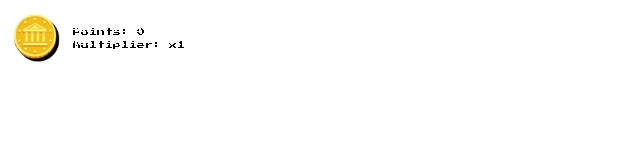
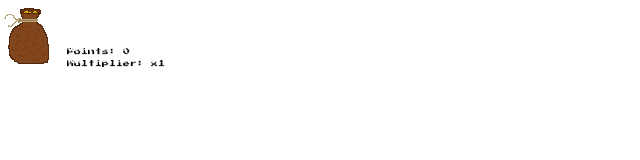
Before and after one commit to Deuxx2025/Raid-Based-Point-System, a website: page widget/widget.html in a window 1280 px wide. Shown: the whole page, without its empty margins (0-640 px from the left). Drawn offline with Linux system fonts and the light colour scheme.

Commit message:
Added the UI image and styled it

```diff
--- a/main.js
+++ b/main.js
@@ -38,7 +38,7 @@ const redemptions = [
 //#endregion
 
 //#region Variables
-const RECENT_BUFFER = 5;
+const RECENT_BUFFER = 10;
 let currentSkin = 'Zuko-Haruki'
 let pointsPool = 0;
 let intervalID;
@@ -282,7 +282,7 @@ async function getPlaylist() {
     let allItems = [];
     let nextPageToken = null;
 
-    while (allItems.length < 100) {
+    while (allItems.length < 200) {
         const response = await youtube.playlistItems.list({
             part: 'snippet',
             playlistId: 'LL',
@@ -296,7 +296,7 @@ async function getPlaylist() {
         if (!nextPageToken) break;
     }
 
-    allItems = allItems.slice(0, 100);
+    allItems = allItems.slice(0, 200);
     allItems = allItems.filter(item => item.snippet && item.snippet.resourceId);
     console.log('Playlist loaded:', allItems.length, 'songs');
     return allItems;
--- a/widget/style.css
+++ b/widget/style.css
@@ -15,9 +15,8 @@ body {
 
 #widget-container {
     display: flex;
-    align-items: center;
-    gap: 10px;
-    padding: 10px;
+    align-items: row;
+    align-items: flex-end;
 }
 
 #coin-sack {
@@ -25,11 +24,16 @@ body {
     cursor: pointer;
 }
 
+#coin-sack-img {
+    width: 64px;
+    image-rendering: pixelated;
+}
+
 #point-display {
     display: flex;
     flex-direction: column;
     gap: 5px;
-    font-size: 8px;
+    font-size: 7px;
 }
 
 .floating-points {
--- a/widget/widget.html
+++ b/widget/widget.html
@@ -8,7 +8,9 @@
 </head>
 <body>
     <div id="widget-container">
-        <div id="coin-sack">🪙</div>
+        <div id="coin-sack">
+            <img id="coin-sack-img" src="../assets/ui/coin-sack.png" alt="💰">
+        </div>
         <div id="point-display">
             <div id="points">Points: 0</div>
             <div id="multiplier">Multiplier: x1</div>
```
Also changed, not shown: widget/player.html (+2 -1 lines).
